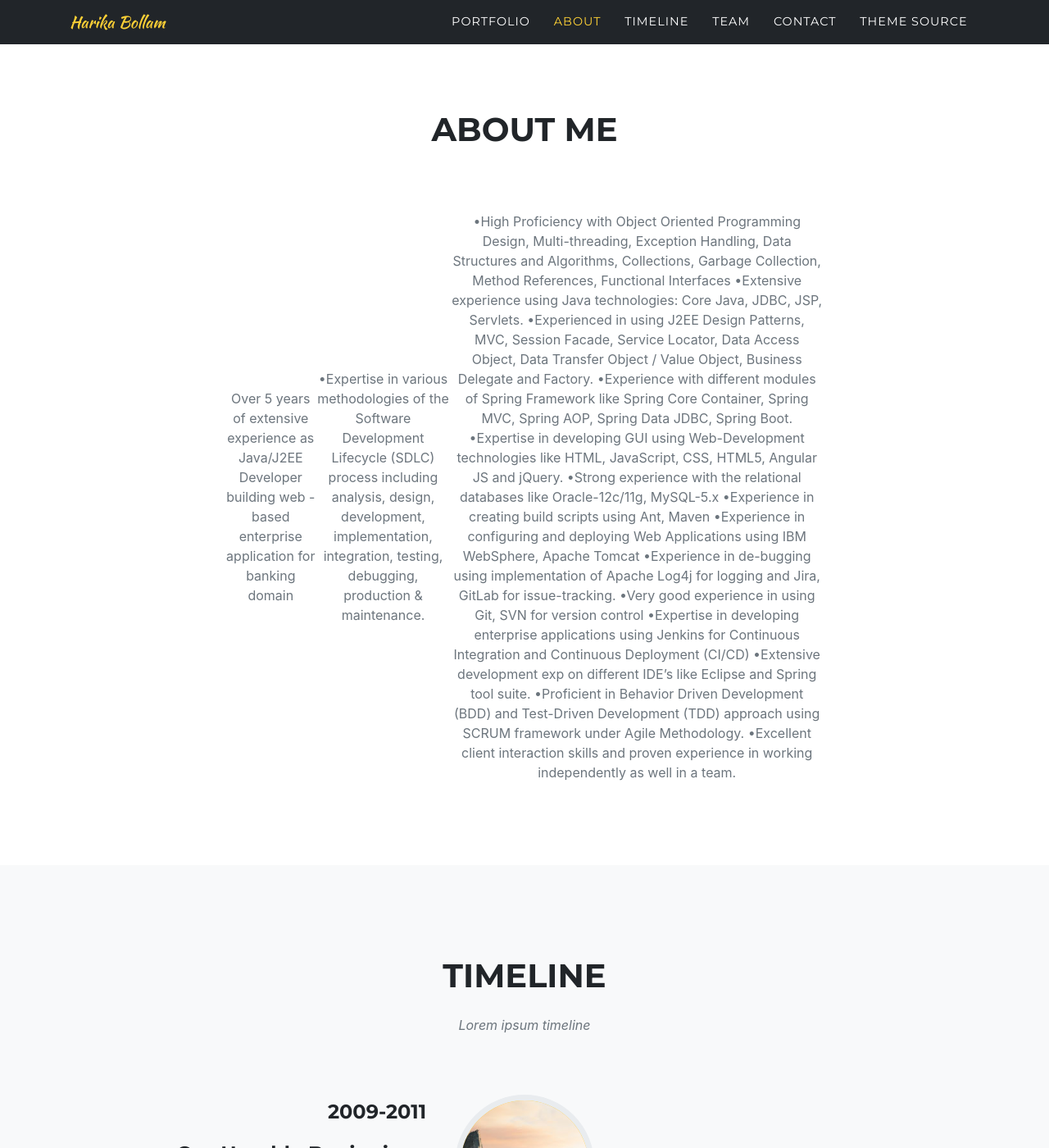
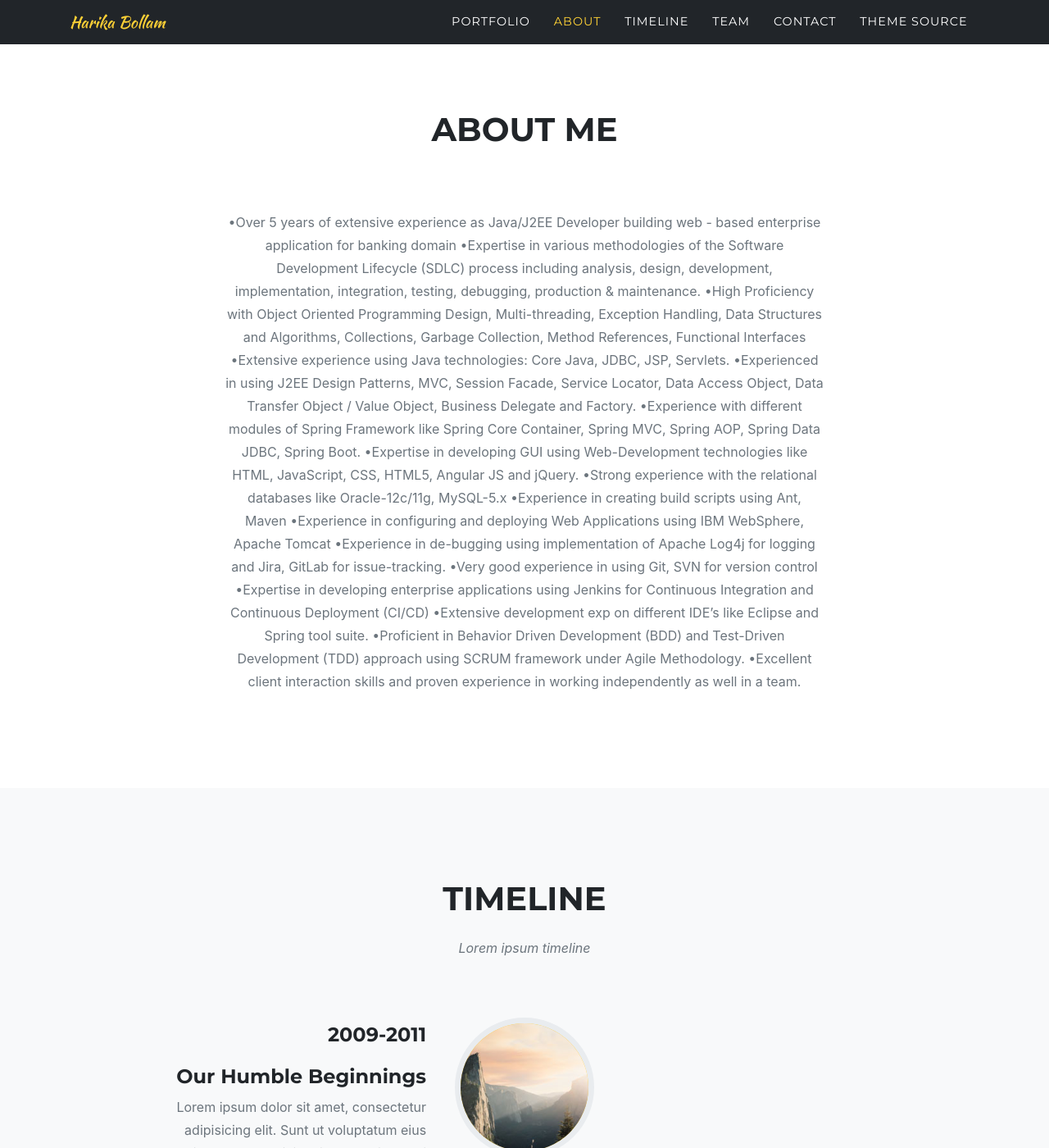
Before and after one commit to Harikads1/harikabollam.github.io, a Jekyll site: the page built from index.md, in a window 1280 px wide and 1400 px high, scrolled down 1600 px. Shown: the whole window at 82% size. Built offline with Jekyll 4.4.1, drawn with Linux system fonts in a browser that asks for light colours; some web fonts are replaced.

Commit message:
New line changes

```diff
--- a/_data/sitetext.yml
+++ b/_data/sitetext.yml
@@ -71,28 +71,28 @@
   about:
     title: "About Me"
     #text: "our story"
-    body: "Over 5 years of extensive experience as Java/J2EE Developer building web - based enterprise application for banking
-domain| •Expertise in various methodologies of the Software Development Lifecycle (SDLC) process including analysis, design,
-development, implementation, integration, testing, debugging, production &amp; maintenance.| •High Proficiency with Object Oriented Programming Design, Multi-threading, Exception Handling, Data Structures and
+    body: "•Over 5 years of extensive experience as Java/J2EE Developer building web - based enterprise application for banking
+domain\n•Expertise in various methodologies of the Software Development Lifecycle (SDLC) process including analysis, design,
+development, implementation, integration, testing, debugging, production &amp; maintenance.\n•High Proficiency with Object Oriented Programming Design, Multi-threading, Exception Handling, Data Structures and
 Algorithms, Collections, Garbage Collection, Method References, Functional Interfaces
-•Extensive experience using Java technologies: Core Java, JDBC, JSP, Servlets.
-•Experienced in using J2EE Design Patterns, MVC, Session Facade, Service Locator, Data Access Object, Data Transfer Object
+\n•Extensive experience using Java technologies: Core Java, JDBC, JSP, Servlets.
+\n•Experienced in using J2EE Design Patterns, MVC, Session Facade, Service Locator, Data Access Object, Data Transfer Object
 / Value Object, Business Delegate and Factory.
-•Experience with different modules of Spring Framework like Spring Core Container, Spring MVC, Spring AOP, Spring Data
+\n•Experience with different modules of Spring Framework like Spring Core Container, Spring MVC, Spring AOP, Spring Data
 JDBC, Spring Boot.
-•Expertise in developing GUI using Web-Development technologies like HTML, JavaScript, CSS, HTML5, Angular JS and
+\n•Expertise in developing GUI using Web-Development technologies like HTML, JavaScript, CSS, HTML5, Angular JS and
 jQuery.
-•Strong experience with the relational databases like Oracle-12c/11g, MySQL-5.x
-•Experience in creating build scripts using Ant, Maven
-•Experience in configuring and deploying Web Applications using IBM WebSphere, Apache Tomcat
-•Experience in de-bugging using implementation of Apache Log4j for logging and Jira, GitLab for issue-tracking.
-•Very good experience in using Git, SVN for version control
-•Expertise in developing enterprise applications using Jenkins for Continuous Integration and Continuous Deployment
+\n•Strong experience with the relational databases like Oracle-12c/11g, MySQL-5.x
+\n•Experience in creating build scripts using Ant, Maven
+\n•Experience in configuring and deploying Web Applications using IBM WebSphere, Apache Tomcat
+\n•Experience in de-bugging using implementation of Apache Log4j for logging and Jira, GitLab for issue-tracking.
+\n•Very good experience in using Git, SVN for version control
+\n•Expertise in developing enterprise applications using Jenkins for Continuous Integration and Continuous Deployment
 (CI/CD)
-•Extensive development exp on different IDE’s like Eclipse and Spring tool suite.
-•Proficient in Behavior Driven Development (BDD) and Test-Driven Development (TDD) approach using SCRUM framework
+\n•Extensive development exp on different IDE’s like Eclipse and Spring tool suite.
+\n•Proficient in Behavior Driven Development (BDD) and Test-Driven Development (TDD) approach using SCRUM framework
 under Agile Methodology.
-•Excellent client interaction skills and proven experience in working independently as well in a team."
+\n•Excellent client interaction skills and proven experience in working independently as well in a team."
     section: about
 
   clients:
```
